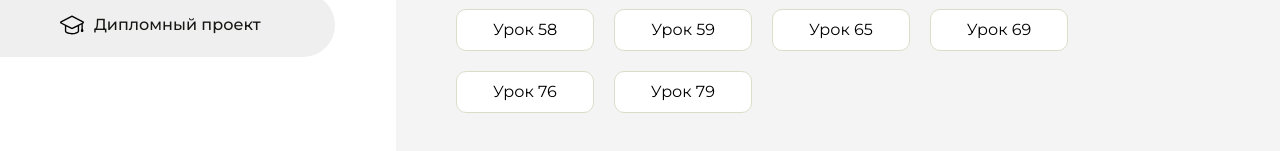
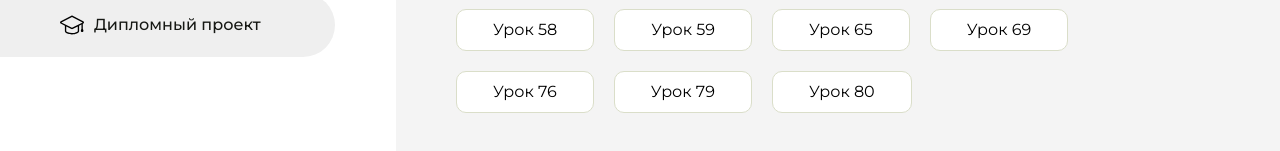
Before and after one commit to DemonicOwl58/Homework, a plain HTML site: page index.html in a window 1280 px wide. Shown: the part 415-566 px from the top of the page. Drawn offline with Linux system fonts and the light colour scheme.

Commit message:
Update index.html

```diff
--- a/index.html
+++ b/index.html
@@ -149,6 +149,9 @@
                      <li class="content__list-item">
                         <a href="Lesson 79/index.html">Урок 79</a>
                     </li>
+                    <li class="content__list-item">
+                        <a href="Lesson 80/index.html">Урок 80</a>
+                    </li>
                 </ul>
             </div>
             <div class="content__block hidden" id="diplomBlock">
```
